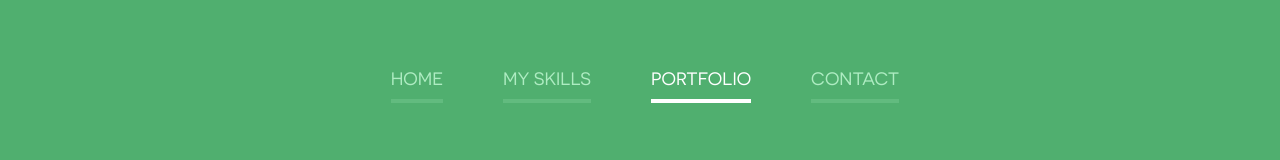
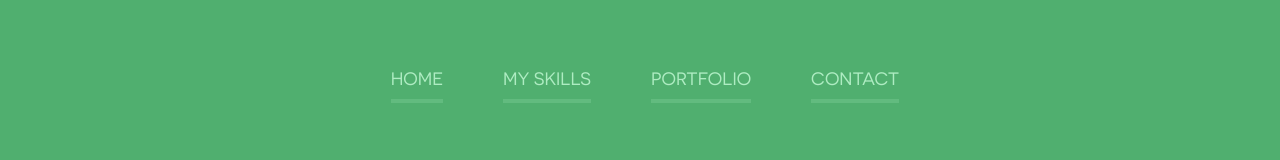
Before and after one commit to dharmadcs/dharmadcs.github.io, a plain HTML site: page portfolio.html in a window 1280 px wide. Shown: the top 160 px of the page. Drawn offline with nearby package versions, Linux system fonts and the light colour scheme.

Commit message:
Update portfolio.html

```diff
--- a/portfolio.html
+++ b/portfolio.html
@@ -25,7 +25,7 @@
 						<ul>
 							<li><a href="index.html">Home</a></li>
 							<li><a href="myskills.html">My skills</a></li>
-							<li><a class="active" href="www.dharmadcs.epizy.com/portfolio.html">Portfolio</a></li>
+							<li><a href="https://www.dharmadcs.epizy.com/portfolio.html">Portfolio</a></li>
 							<li><a href="contact.html">Contact</a></li>
 						</ul>
 					</nav>
```
